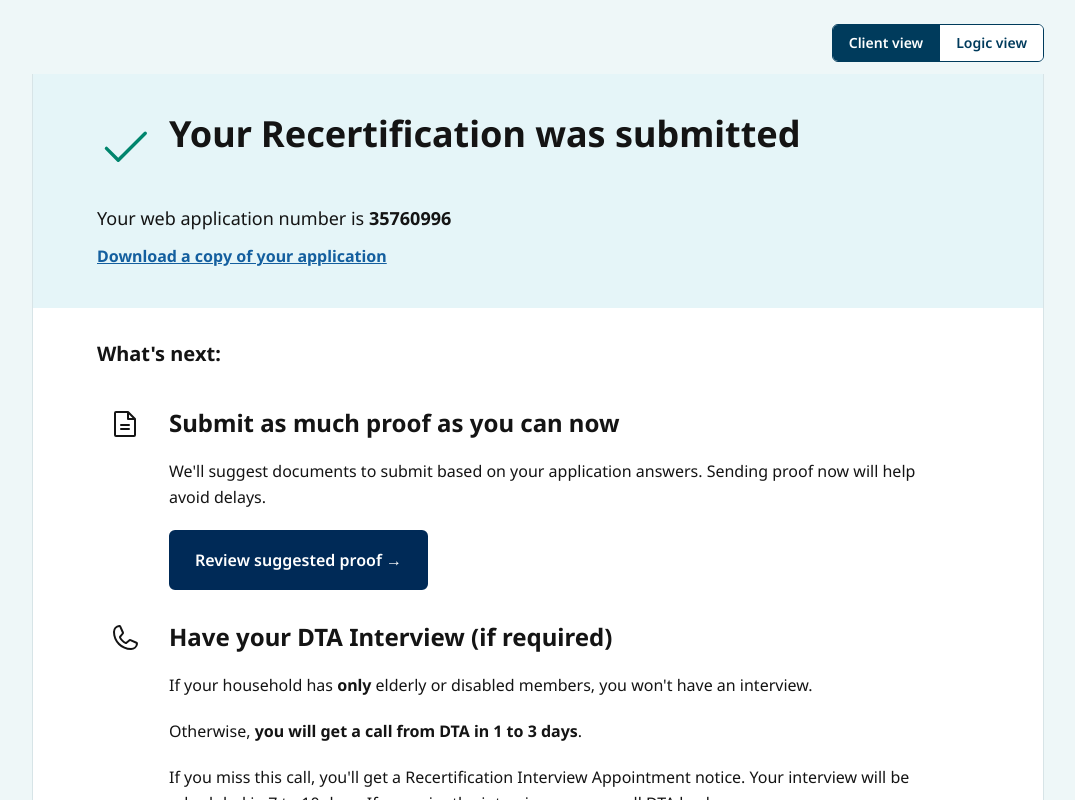
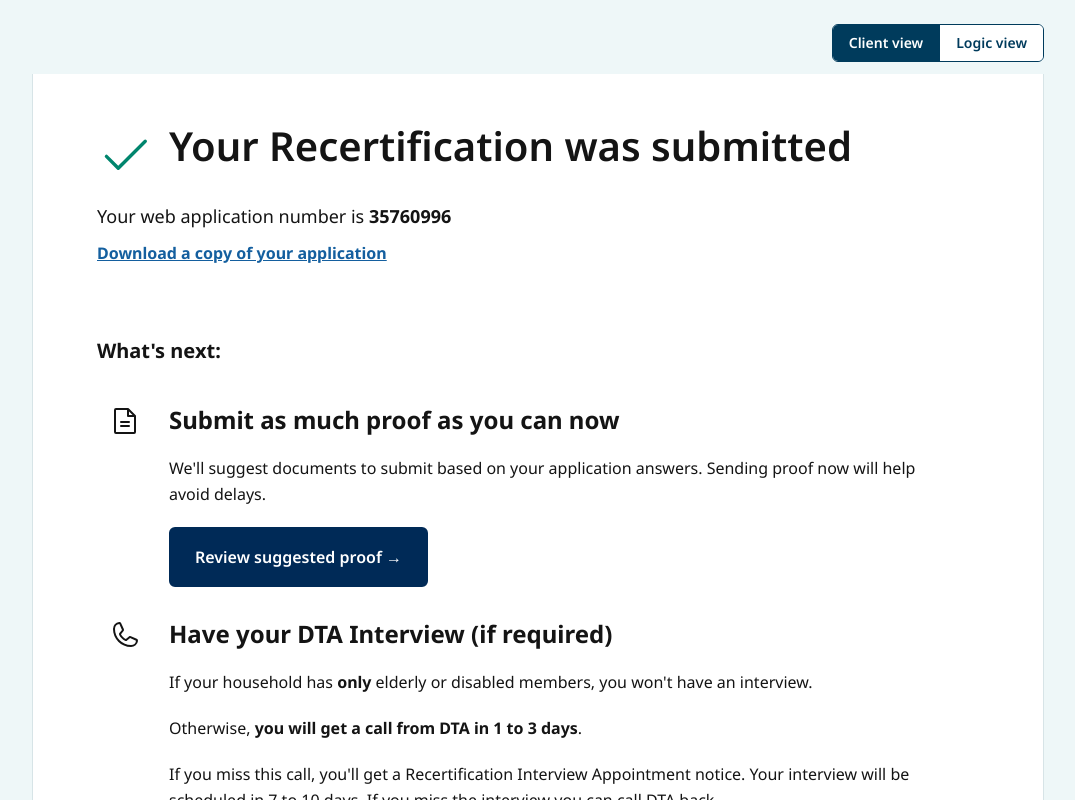
Before and after one commit to vidivitti/snap-doc-recommendation-prototype, a React (Vite) app: page / in a window 1280 px wide. Both pictures are taken after a click on the button "Client view". Shown: the top 800 px of the page, without its empty margins (102-1177 px from the left). Built offline with nearby package versions, Linux system fonts and the light colour scheme.

Commit message:
Align submitted page header styling

```diff
--- a/src/App.jsx
+++ b/src/App.jsx
@@ -2130,17 +2130,17 @@ function ClientActions() {
 function SubmittedScreen({ applicationNumber, onReviewProof }) {
   return (
     <section className="dta-shell">
-      <div className="dta-hero-band px-6 py-8 sm:px-16 sm:py-10">
+      <div className="bg-white px-6 pb-8 pt-8 sm:px-16 sm:pb-10 sm:pt-12">
         <div className="grid max-w-4xl grid-cols-[56px_1fr] items-start gap-4">
           <MayflowerIcon name="check" size={54} className="self-start pt-1 text-[#00856d]" />
           <div>
-            <h1 className="max-w-3xl text-3xl font-bold leading-tight text-[#141414] sm:text-4xl">
+            <h1 className="mass-heading-xl max-w-3xl text-[#141414]">
               Your Recertification was submitted
             </h1>
           </div>
         </div>
 
-        <p className="mt-8 max-w-4xl text-lg text-[#141414]">
+        <p className="mt-6 max-w-4xl text-[1.125rem] leading-[1.4] text-[#141414]">
           Your web application number is <strong className="font-bold">{applicationNumber}</strong>
         </p>
         <a href="#" className="mt-3 inline-block text-base font-bold text-[#145f9f] underline">
--- a/src/index.css
+++ b/src/index.css
@@ -71,10 +71,6 @@ body {
 
   .dta-tab-active:hover {
     background: #003b5c;
-  }
-
-  .dta-hero-band {
-    background: #e5f5f8;
   }
 
   .dta-card {
```
